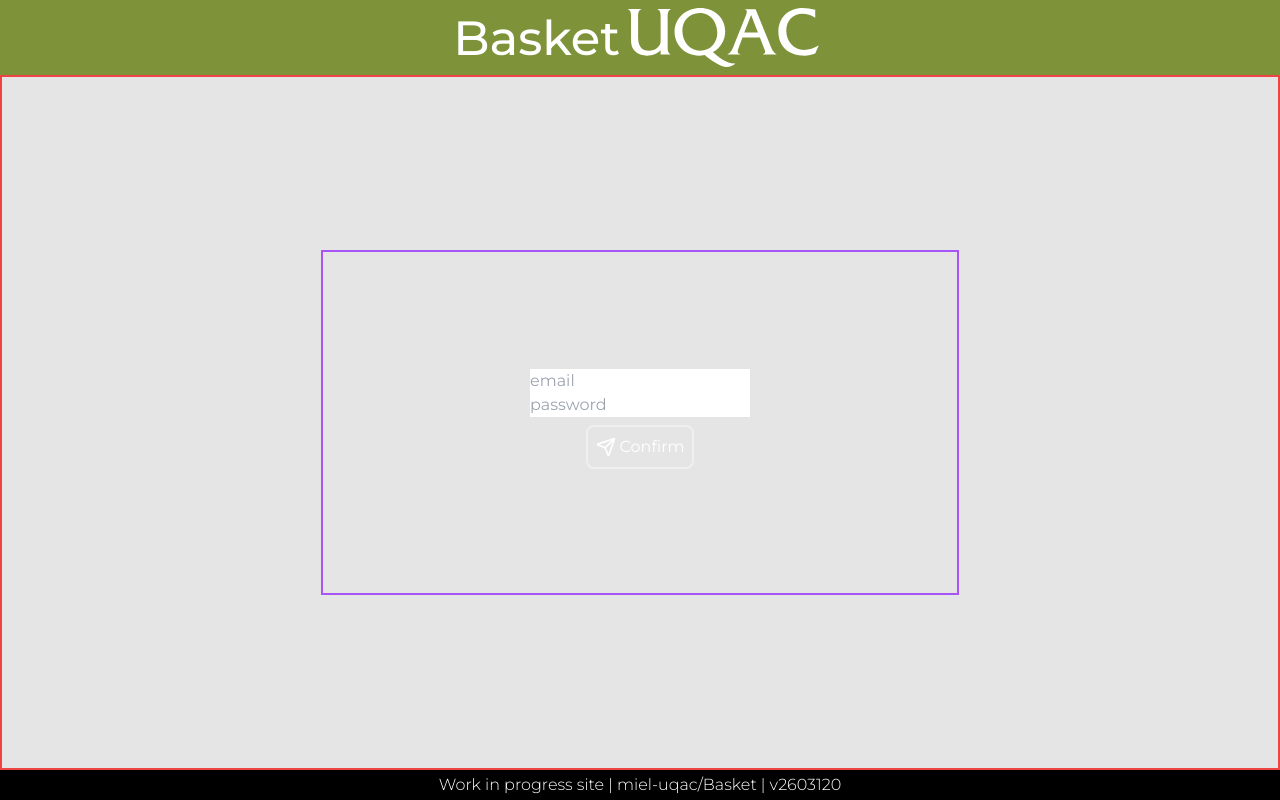
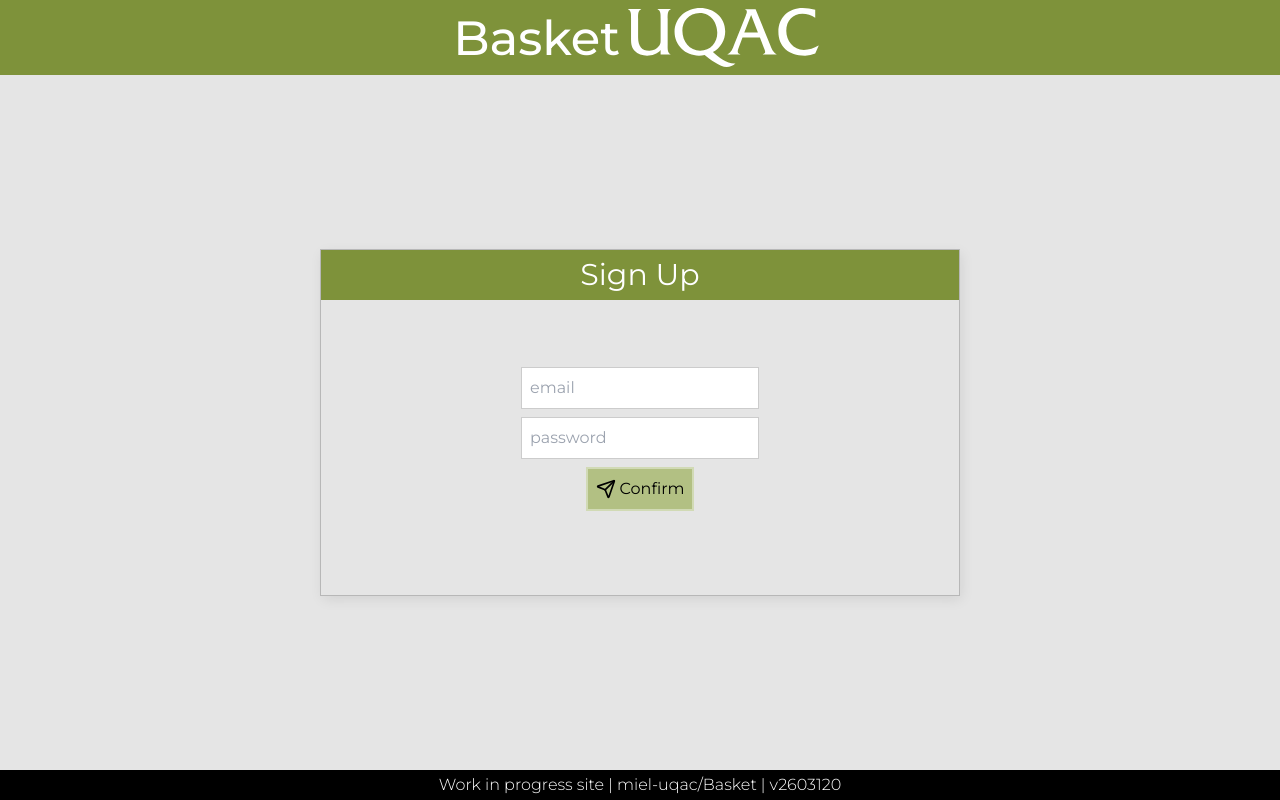
Before and after one commit to miel-uqac/basket, a Next.js app: page /signup in a window 1280 px wide. Built offline with nearby package versions, Linux system fonts and the light colour scheme.

Commit message:
signup & css fixes

```diff
--- a/app/leaderboard/page.tsx
+++ b/app/leaderboard/page.tsx
@@ -1,12 +1,26 @@
 "use client";
 import { Table, TableBody, TableCell, TableHead, TableHeader, TableRow } from "@/components/ui/table";
-import { UqacBox, Wrapper } from "@/components/uqac-utils";
-import { getClient } from "@/lib/uqac-lib";
+import { LoadingBox, UqacBox, Wrapper } from "@/components/uqac-utils";
+import { getClient, getUser } from "@/lib/uqac-lib";
+import { useRouter } from "next/navigation";
 import { useEffect, useState } from "react";
 
 export default function LeaderboardPage() {
     const client = getClient()
+    const router = useRouter();
     const [scores, setScores] = useState<any>();
+    const [user, setUser] = useState<any>();
+
+    useEffect(() => {
+        const checkUser = async () => {
+            const user = await getUser(client)
+            if (!user) {
+                router.push("/login")
+            }
+            setUser(user)
+        }
+        if (!user) {checkUser()}
+    }, [user])
 
     useEffect(() => {
         const fetchData = async () => {
@@ -16,7 +30,7 @@
             }
         }
 
-        if (!scores) {
+        if (!scores && user) {
             fetchData()
         }
 
@@ -30,12 +44,13 @@
         return () => {
             client.removeChannel(channel)
         }
-    }, [scores])
+    }, [scores, user])
 
     return (
         <Wrapper>
-            <UqacBox title={"Leaderboard"}>
-                {scores && (
+            {user ? (
+                <UqacBox className="w-[60%] h-[60%]" title={"Leaderboard"}>
+                    {scores ? (
                         <Table className="text-black">
                             <TableHeader>
                                 <TableRow>
@@ -54,8 +69,13 @@
                                 ))}
                             </TableBody>
                         </Table>
+                    ) : (
+                        <LoadingBox className="w-full h-full" />
                     )}
                 </UqacBox>
+            ) : (
+                <LoadingBox />
+            )}
         </Wrapper>
     )
 }
--- a/app/signup/page.tsx
+++ b/app/signup/page.tsx
@@ -3,9 +3,11 @@
 import { createClient } from "@supabase/supabase-js";
 import { Armchair, Loader2, Send } from "lucide-react";
 import { useState } from "react"
+import { getClient } from '@/lib/uqac-lib';
+import { Button, InputBox, UqacBox, Wrapper } from '@/components/uqac-utils';
 
 export default function SignUp() {
-    const supabase = createClient(process.env.NEXT_PUBLIC_SUPABASE_URL || "", process.env.NEXT_PUBLIC_SUPABASE_PUBLISHABLE_KEY || "")
+    const client = getClient()
     const router = useRouter();
 
     const [isLoading, setIsLoading] = useState(false);
@@ -17,7 +19,7 @@
         setIsLoading(true);
         setErr("");
 
-        const { data, error } = await supabase.auth.signUp({
+        const { data, error } = await client.auth.signUp({
             email: m,
             password: p,
             options: {
@@ -34,20 +36,25 @@
     }
 
     return <>
-        <div className="border-2 border-red-500 w-full h-full flex items-center justify-center">
-            <div className="border-2 border-purple-500 w-[50%] h-[50%] flex flex-col items-center justify-center">
-                <input onChange={e=>setM(e.target.value)} placeholder="email"></input>
-                <input className="text-black" onChange={e=>setP(e.target.value)} placeholder="password"></input>
-                <button disabled={isLoading} onClick={(e) => {login()}} className={`p-2 rounded-md m-2 flex items-center justify-center border-2 border-white/40 transition ${isLoading ? "text-white/60" : "hover:border-white/80 hover:cursor-pointer"}`}>
+        <Wrapper>
+            <UqacBox title={"Sign Up"} className="w-[50%] h-[50%] flex flex-col items-center justify-center">
+
+                <InputBox placeholder={"email"} onChange={(e:any)=>setM(e.target.value)} type={"email"} className="mb-2" />
+
+                <InputBox placeholder={"password"} onChange={(e:any)=>setP(e.target.value)} type={"password"} />
+
+
+                <Button disabled={isLoading} onClick={(e: any) => {SignUp()}} className={`m-2 flex items-center justify-center border-2 border-white/40`}>
                     {isLoading ? (
                         <Loader2 className="transition animate-spin mr-1" size={20} />
                     ) : (
                         <Send className="mr-1" size={20} />
                     )}
                     Confirm
-                </button>
-                <span className="text-red-500">{err}</span>
-            </div>
-        </div>
+                </Button>
+
+                <span className="text-red-500 h-[10px]">{err}</span>
+            </UqacBox>
+        </Wrapper>
     </>
 }
--- a/components/uqac-utils.tsx
+++ b/components/uqac-utils.tsx
@@ -10,18 +10,20 @@
 
 export function UqacBox({children, className="", title}: {children?: React.ReactNode, className?: string, title: string}) {
     return (
-        <div className={`overflow-hidden overflow-y-auto shadow-[2px_4px_13px_-1px_rgba(0,0,0,0.09)] max-h-[calc(100%-105px)] min-w-[20%] min-h-[20%] border-[1px] border-black/20 relative ${className}`}>
+        <div className={`overflow-hidden shadow-[2px_4px_13px_-1px_rgba(0,0,0,0.09)] max-h-[calc(100%-105px)] min-w-[20%] min-h-[20%] border-[1px] border-black/20 relative ${className}`}>
             <div className="z-[2] w-full h-[50px] bg-uqac-green top-0 sticky flex items-center justify-center">
                 <span className="text-white text-3xl">{title}</span>
             </div>
-            {children}
+            <div className="relative flex-1 overflow-y-auto w-full h-[calc(100%-50px)] flex flex-col items-center justify-center">
+                {children}
+            </div>
         </div>
     )
 }
 
-export function LoadingBox() {
+export function LoadingBox({className=""}: {className?: string}) {
     return (
-        <span className='bg-black/80 absolute top-0 left-0 w-full h-full flex items-center justify-center text-white'>
+        <span className={`bg-black/80 absolute top-0 left-0 w-full h-full flex items-center justify-center text-white ${className}`}>
             <Loader2 className="mr-2 transition animate-spin" />
             Loading...
         </span>
```
Lines whose indentation alone changed are shown as unchanged.
